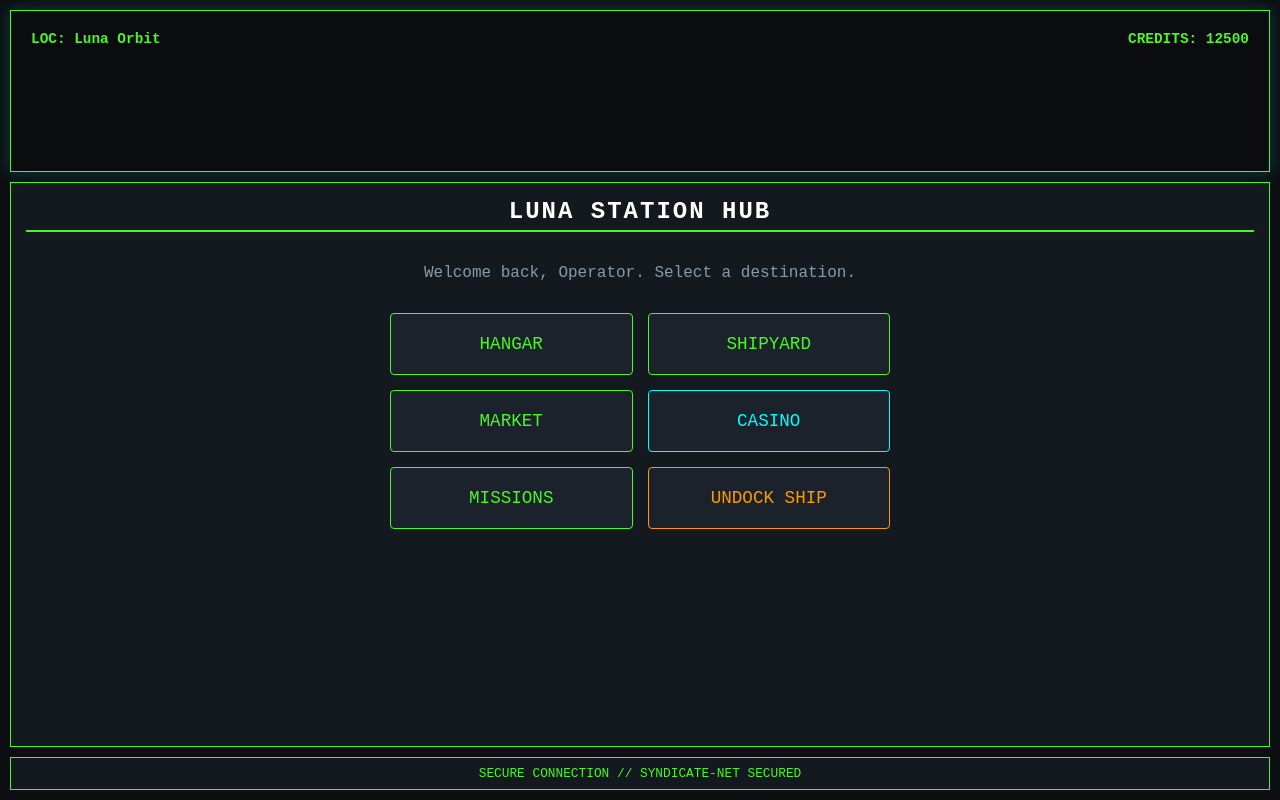
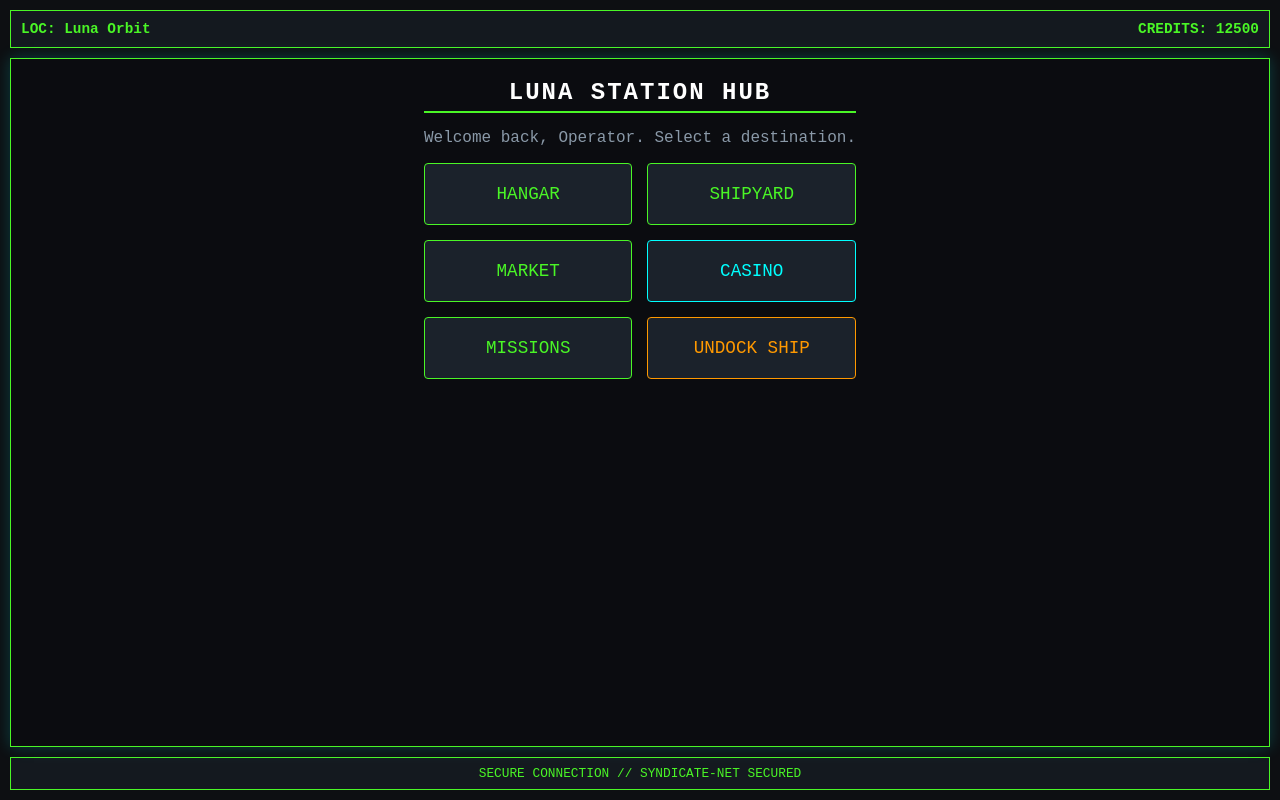
Before and after one commit to JudDread/ProjectVacuumState, a plain HTML site: page index.html in a window 1280 px wide. Drawn offline with Linux system fonts and the light colour scheme.

Commit message:
Update index.html

```diff
--- a/index.html
+++ b/index.html
@@ -19,13 +19,14 @@
     </div>
 
     <!-- 2. CRITICAL: Element MUST have class="game-header" AND id="game-header" -->
-    <header class="game-header" id="game-header">
+    <header>
         <div class="header-item">LOC: <span id="location-text">Luna Orbit</span></div>
         <div class="header-item">CREDITS: <span id="credit-count">0</span></div>
     </header>
 
     <!-- 3. The Core Interactive Interface Display Panel -->
-    <main id="main-display">
+    <main class="game-header" id="game-header">
+        <div id="main-display">
         <!-- Content will be securely injected here by your JS engines -->
     </main>
 
```
